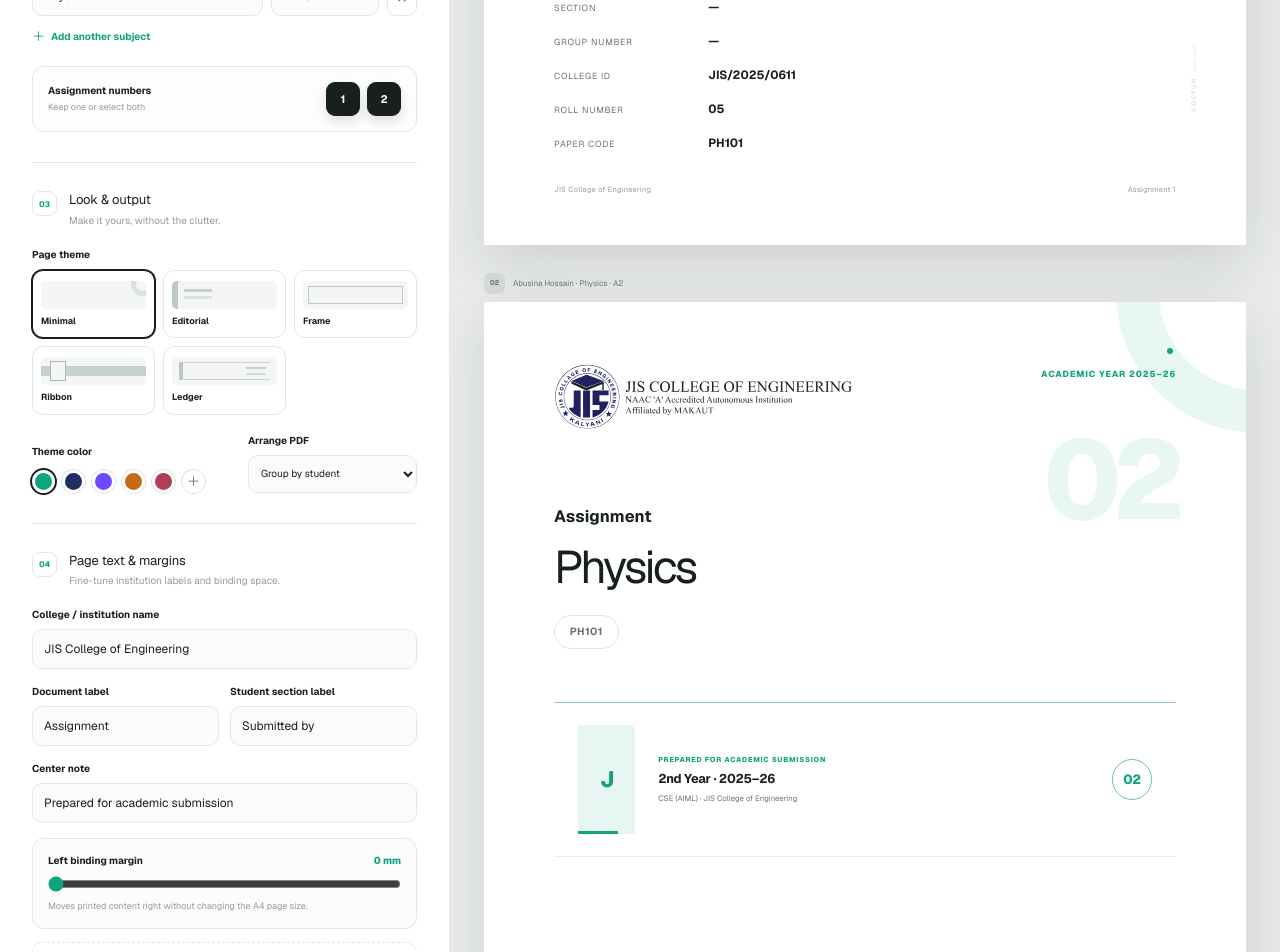
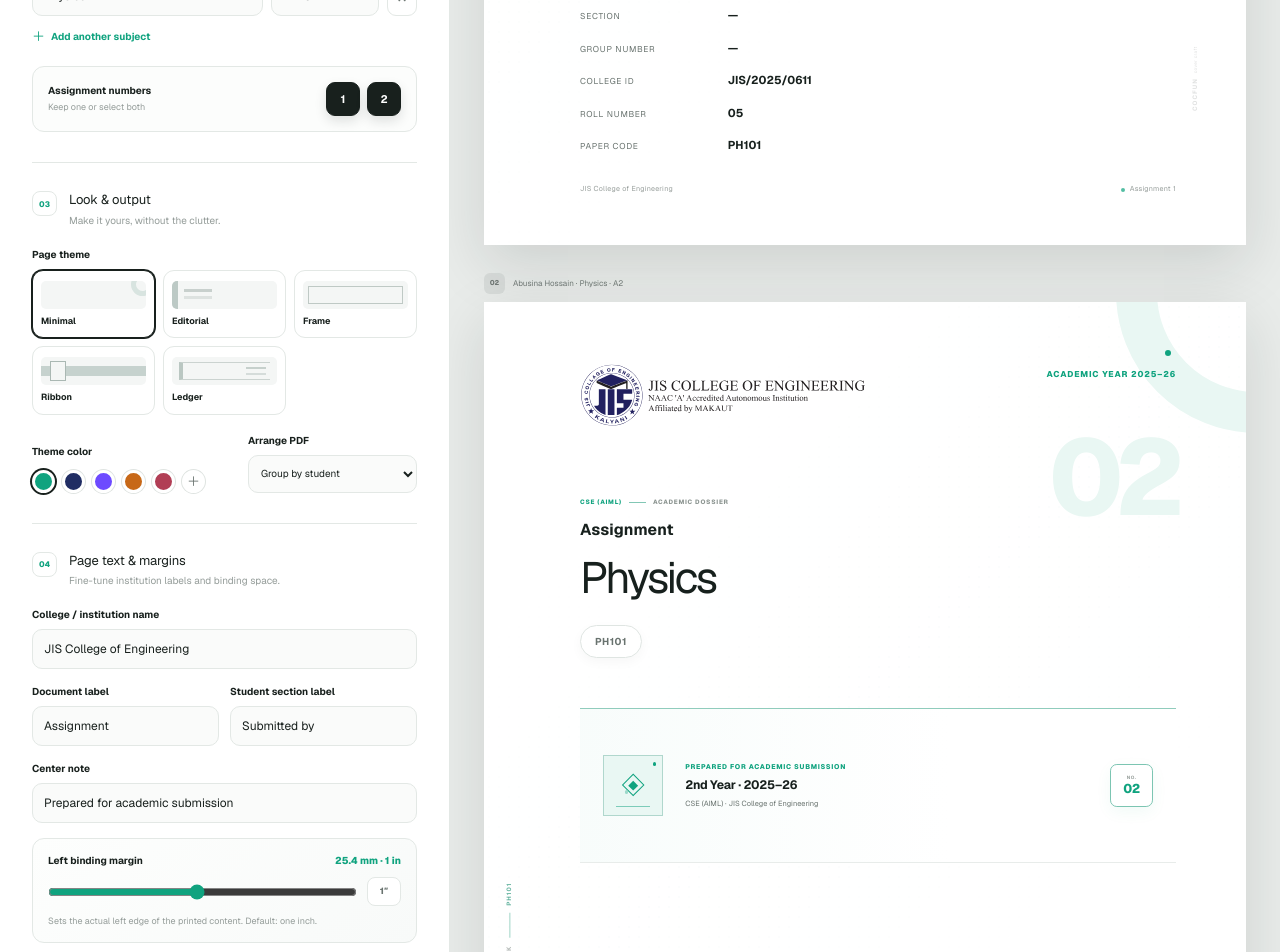
Before and after one commit to CraftoGamerz/Assignment-Cover, a Next.js app: page / in a window 1280 px wide. Shown: the part 1000-1952 px from the top of the page. Built offline with nearby package versions, Linux system fonts and the light colour scheme.

Commit message:
feat: refine cover typography and print layout

```diff
--- a/app/globals.css
+++ b/app/globals.css
@@ -123,12 +123,17 @@ button { color: inherit; }
 .custom-color input { position: absolute; inset: 0; opacity: 0; cursor: pointer; }
 .custom-color span { font-size: 13px; color: var(--muted); line-height: 1; }
 .arrange-field select { height: 38px; padding: 8px; font-size: 10px; }
-.margin-control { display: grid; gap: 8px; padding: 14px 15px; border: 1px solid var(--line); border-radius: 12px; background: #fbfcfb; }
-.margin-control > span { display: flex; align-items: center; justify-content: space-between; gap: 12px; }
-.margin-control strong { font-size: 10px; }
-.margin-control output { color: var(--accent); font-size: 10px; font-weight: 720; }
-.margin-control input { width: 100%; accent-color: var(--accent); cursor: pointer; }
-.margin-control small { color: var(--faint); font-size: 9px; }
+.margin-control, .type-control { display: grid; gap: 9px; padding: 14px 15px; border: 1px solid var(--line); border-radius: 12px; background: linear-gradient(145deg, #fdfefd, #f8faf9); }
+.margin-control > span, .type-control > span { display: flex; align-items: center; justify-content: space-between; gap: 12px; }
+.margin-control strong, .type-control strong { font-size: 10px; }
+.margin-control output, .type-control output { color: var(--accent); font-size: 10px; font-weight: 720; }
+.margin-control input, .type-control input { width: 100%; accent-color: var(--accent); cursor: pointer; }
+.margin-control small, .type-control small { color: var(--faint); font-size: 9px; line-height: 1.45; }
+.range-row, .type-slider-row { display: flex; align-items: center; gap: 10px; }
+.range-row button, .type-slider-row button { flex: 0 0 auto; height: 29px; min-width: 34px; padding: 0 8px; border: 1px solid var(--line); border-radius: 8px; background: white; color: var(--muted); font-size: 9px; font-weight: 720; cursor: pointer; }
+.range-row button:hover, .type-slider-row button:hover { border-color: var(--accent); color: var(--accent); }
+.type-slider-row button:first-child { font-size: 8px; }
+.type-slider-row button:last-child { font-size: 11px; }
 .watermark-note { margin-top: 13px; padding: 10px 12px; border: 1px dashed #e0e5e2; border-radius: 10px; display: flex; align-items: center; gap: 10px; color: var(--faint); }
 .watermark-note span { color: #a8afac; font-size: 8px; font-weight: 760; letter-spacing: .18em; }
 .watermark-note p { margin: 0; font-size: 8px; line-height: 1.45; }
@@ -150,7 +155,21 @@ button { color: inherit; }
 .page-meta p { margin: 0; font-size: 8px; white-space: nowrap; overflow: hidden; text-overflow: ellipsis; }
 .cover-page {
   --page-accent: #10a37f;
-  --binding-offset: 0%;
+  --page-left-margin: 25.4mm;
+  --fs-xs: .78cqw;
+  --fs-sm: 1.05cqw;
+  --fs-meta: 1.15cqw;
+  --fs-footer: 1.2cqw;
+  --fs-small: 1.25cqw;
+  --fs-kicker: 1.32cqw;
+  --fs-label: 1.42cqw;
+  --fs-chip: 1.68cqw;
+  --fs-body: 1.92cqw;
+  --fs-title: 2.05cqw;
+  --fs-count: 2.15cqw;
+  --fs-assignment: 2.65cqw;
+  --fs-subject: 7.35cqw;
+  --fs-index: 18cqw;
   width: min(100%, 210mm);
   aspect-ratio: 210 / 297;
   margin: 0 auto;
@@ -158,46 +177,59 @@ button { color: inherit; }
   position: relative;
   overflow: hidden;
   box-shadow: 0 20px 55px rgba(24, 33, 29, .13);
-  padding: 8.2% 9.2% 6.5% calc(9.2% + var(--binding-offset));
+  padding: 8.2% 9.2% 6.5% var(--page-left-margin);
   display: flex;
   flex-direction: column;
   container-type: inline-size;
   color: #17201d;
 }
+.cover-texture { position: absolute; inset: 0; pointer-events: none; background-image: radial-gradient(circle, color-mix(in srgb, var(--page-accent) 25%, transparent) .55px, transparent .75px); background-size: 10px 10px; opacity: .3; mask-image: linear-gradient(135deg, transparent 12%, black 42%, transparent 70%); }
 .cover-orbit { position: absolute; width: 37%; aspect-ratio: 1; border: 7cqw solid color-mix(in srgb, var(--page-accent) 9%, white); border-radius: 50%; right: -20%; top: -14%; }
 .cover-orbit span { position: absolute; width: 6px; height: 6px; border-radius: 50%; background: var(--page-accent); left: 4%; bottom: 18%; }
 .cover-rule { position: absolute; left: 0; top: 0; width: 4px; height: 100%; background: var(--page-accent); opacity: 0; }
+.cover-folio { position: absolute; left: 2.8%; top: 37%; height: 28%; display: flex; align-items: center; gap: 1.3cqw; writing-mode: vertical-rl; transform: rotate(180deg); color: color-mix(in srgb, var(--page-accent) 72%, #747d79); font-size: var(--fs-sm); font-weight: 680; letter-spacing: .16em; text-transform: uppercase; opacity: .72; z-index: 2; }
+.cover-folio span { color: #939b98; }
+.cover-folio i { width: 1px; height: 4.2cqw; background: color-mix(in srgb, var(--page-accent) 48%, #dfe5e2); }
 .cover-header { display: flex; align-items: flex-start; justify-content: space-between; gap: 7%; position: relative; z-index: 2; }
 .cover-header img { width: 48%; height: auto; object-fit: contain; }
-.academic-chip { padding-top: .7%; color: var(--page-accent); font-size: 1.42cqw; font-weight: 720; letter-spacing: .1em; text-transform: uppercase; text-align: right; }
+.academic-chip { padding-top: .7%; color: var(--page-accent); font-size: var(--fs-label); font-weight: 720; letter-spacing: .1em; text-transform: uppercase; text-align: right; }
 .cover-hero { margin-top: 12%; position: relative; z-index: 2; }
-.assignment-label { font-size: 2.65cqw; font-weight: 660; letter-spacing: .01em; }
-.assignment-index { position: absolute; right: 0; top: -48%; color: color-mix(in srgb, var(--page-accent) 9%, white); font-size: 18cqw; line-height: .82; font-weight: 780; letter-spacing: -.09em; }
-.cover-hero h2 { margin: 2.5% 0 0; max-width: 82%; font-size: 7.35cqw; line-height: 1.01; letter-spacing: -.055em; overflow-wrap: anywhere; }
-.paper-chip { display: inline-block; margin-top: 4%; color: var(--muted); border: 1px solid #dfe5e2; border-radius: 999px; padding: 1.35% 2.35%; font-size: 1.68cqw; font-weight: 680; letter-spacing: .05em; }
-.cover-centerpiece { margin: 8.5% 0 0; min-height: 16%; padding: 3.5% 3.8%; border-top: 1px solid color-mix(in srgb, var(--page-accent) 38%, #dfe5e2); border-bottom: 1px solid #e8ecea; display: grid; grid-template-columns: 10% 1fr auto; gap: 4%; align-items: center; position: relative; z-index: 2; }
-.center-mark { align-self: stretch; min-height: 100%; background: color-mix(in srgb, var(--page-accent) 10%, white); display: grid; place-items: center; position: relative; overflow: hidden; }
-.center-mark span { color: var(--page-accent); font-size: 3.6cqw; font-weight: 780; letter-spacing: -.06em; }
-.center-mark i { position: absolute; width: 70%; height: 3px; background: var(--page-accent); left: 0; bottom: 0; }
+.hero-kicker { display: flex; align-items: center; gap: 1.2cqw; margin-bottom: 1.8%; color: var(--page-accent); font-size: var(--fs-sm); font-weight: 720; letter-spacing: .12em; text-transform: uppercase; }
+.hero-kicker i { width: 2.8cqw; height: 1px; background: color-mix(in srgb, var(--page-accent) 45%, #dfe5e2); }
+.hero-kicker span:last-child { color: #8c9591; }
+.assignment-label { font-size: var(--fs-assignment); font-weight: 660; letter-spacing: .01em; }
+.assignment-index { position: absolute; right: 0; top: -40%; color: color-mix(in srgb, var(--page-accent) 9%, white); font-size: var(--fs-index); line-height: .82; font-weight: 780; letter-spacing: -.09em; }
+.cover-hero h2 { margin: 2.5% 0 0; max-width: 82%; font-size: var(--fs-subject); line-height: 1.01; letter-spacing: -.055em; overflow-wrap: anywhere; }
+.paper-chip { display: inline-block; margin-top: 4%; color: var(--muted); border: 1px solid #dfe5e2; border-radius: 999px; padding: 1.35% 2.35%; font-size: var(--fs-chip); font-weight: 680; letter-spacing: .05em; box-shadow: 0 4px 12px rgba(22, 32, 28, .035); }
+.cover-centerpiece { margin: 8.5% 0 0; min-height: 16%; padding: 3.5% 3.8%; border-top: 1px solid color-mix(in srgb, var(--page-accent) 38%, #dfe5e2); border-bottom: 1px solid #e8ecea; display: grid; grid-template-columns: 11% 1fr auto; gap: 4%; align-items: center; position: relative; z-index: 2; background: linear-gradient(90deg, color-mix(in srgb, var(--page-accent) 3%, white), white 62%); }
+.center-mark { width: 100%; aspect-ratio: 1; background: color-mix(in srgb, var(--page-accent) 9%, white); border: 1px solid color-mix(in srgb, var(--page-accent) 24%, #e2e8e5); display: grid; place-items: center; position: relative; overflow: hidden; }
+.center-mark span { width: 2.75cqw; height: 2.75cqw; border: 1px solid var(--page-accent); transform: rotate(45deg); position: relative; }
+.center-mark span::after { content: ''; position: absolute; inset: 27%; background: var(--page-accent); }
+.center-mark i { position: absolute; width: 58%; height: 1px; background: color-mix(in srgb, var(--page-accent) 55%, white); left: 21%; bottom: 14%; }
+.center-mark b { position: absolute; width: .65cqw; height: .65cqw; border-radius: 50%; background: var(--page-accent); right: 10%; top: 10%; box-shadow: -4.7cqw 4.7cqw 0 color-mix(in srgb, var(--page-accent) 42%, white); }
 .center-copy { display: grid; gap: .65cqw; }
-.center-copy > span { color: var(--page-accent); font-size: 1.15cqw; font-weight: 720; letter-spacing: .105em; text-transform: uppercase; }
-.center-copy strong { font-size: 2.05cqw; letter-spacing: -.02em; }
-.center-copy small { color: var(--muted); font-size: 1.25cqw; }
-.center-count { width: 6.5cqw; height: 6.5cqw; border: 1px solid color-mix(in srgb, var(--page-accent) 55%, #dfe5e2); border-radius: 50%; color: var(--page-accent); display: grid; place-items: center; font-size: 2.15cqw; line-height: 1; font-weight: 760; letter-spacing: -.03em; }
+.center-copy > span { color: var(--page-accent); font-size: var(--fs-meta); font-weight: 720; letter-spacing: .105em; text-transform: uppercase; }
+.center-copy strong { font-size: var(--fs-title); letter-spacing: -.02em; }
+.center-copy small { color: var(--muted); font-size: var(--fs-small); }
+.center-count { width: 7.3cqw; min-height: 7.3cqw; border: 1px solid color-mix(in srgb, var(--page-accent) 48%, #dfe5e2); border-radius: 1.15cqw; color: var(--page-accent); display: grid; align-content: center; justify-items: center; line-height: 1; letter-spacing: -.03em; background: white; box-shadow: 0 5px 16px color-mix(in srgb, var(--page-accent) 6%, transparent); }
+.center-count small { margin-bottom: .55cqw; color: #959d99; font-size: var(--fs-xs); font-weight: 700; letter-spacing: .12em; text-transform: uppercase; }
+.center-count strong { font-size: var(--fs-count); font-weight: 770; }
 .identity-card { margin-top: auto; padding-top: 4.8%; border-top: 1px solid #dfe5e2; position: relative; z-index: 2; }
 .identity-heading { display: flex; justify-content: space-between; align-items: baseline; margin-bottom: 3.7%; }
-.identity-heading > span { font-size: 2.05cqw; font-weight: 720; }
-.identity-heading small { color: var(--page-accent); font-size: 1.32cqw; font-weight: 680; letter-spacing: .07em; text-transform: uppercase; }
+.identity-heading > span { font-size: var(--fs-title); font-weight: 720; }
+.identity-heading small { color: var(--page-accent); font-size: var(--fs-kicker); font-weight: 680; letter-spacing: .07em; text-transform: uppercase; }
 .identity-card dl { margin: 0; display: grid; gap: 2.6cqw; max-width: 80%; }
 .identity-card dl > div { display: grid; grid-template-columns: 28% 1fr; align-items: baseline; gap: 3%; }
-.identity-card dt { color: var(--muted); font-size: 1.42cqw; text-transform: uppercase; letter-spacing: .08em; }
-.identity-card dd { margin: 0; font-size: 1.92cqw; font-weight: 650; overflow-wrap: anywhere; }
-.cover-footer { margin-top: 5%; display: flex; justify-content: space-between; color: #969d9a; font-size: 1.2cqw; letter-spacing: .035em; }
+.identity-card dt { color: var(--muted); font-size: var(--fs-label); text-transform: uppercase; letter-spacing: .08em; }
+.identity-card dd { margin: 0; font-size: var(--fs-body); font-weight: 650; overflow-wrap: anywhere; }
+.cover-footer { margin-top: 5%; display: flex; justify-content: space-between; color: #969d9a; font-size: var(--fs-footer); letter-spacing: .035em; }
+.cover-footer > span:last-child { display: flex; align-items: center; gap: .8cqw; }
+.cover-footer i { width: .7cqw; height: .7cqw; border-radius: 50%; background: var(--page-accent); opacity: .72; }
 .cover-watermark { position: absolute; right: 2.4%; bottom: 15%; transform: rotate(-90deg); transform-origin: center; display: flex; align-items: baseline; gap: .8cqw; color: #17201d; opacity: .13; z-index: 3; pointer-events: none; }
-.cover-watermark strong { font-size: 1.05cqw; letter-spacing: .16em; }
-.cover-watermark span { font-size: .78cqw; letter-spacing: .08em; text-transform: lowercase; }
+.cover-watermark strong { font-size: var(--fs-sm); letter-spacing: .16em; }
+.cover-watermark span { font-size: var(--fs-xs); letter-spacing: .08em; text-transform: lowercase; }
 
-.theme-editorial { padding-left: calc(12.5% + var(--binding-offset)); }
+.theme-editorial { padding-left: var(--page-left-margin); }
 .theme-editorial .cover-rule { opacity: 1; width: 3.2%; }
 .theme-editorial .cover-orbit { border-radius: 0; border: 0; width: 31%; height: 17%; aspect-ratio: auto; right: 0; top: 0; background: color-mix(in srgb, var(--page-accent) 10%, white); }
 .theme-editorial .cover-orbit span { left: auto; right: 12%; top: auto; bottom: 15%; border-radius: 0; width: 30%; height: 3px; }
@@ -206,8 +238,10 @@ button { color: inherit; }
 .theme-editorial .paper-chip { color: white; background: var(--page-accent); border-color: var(--page-accent); border-radius: 2px; }
 .theme-editorial .cover-centerpiece { margin-left: -4%; padding-left: 4%; background: color-mix(in srgb, var(--page-accent) 5%, white); border-bottom-color: color-mix(in srgb, var(--page-accent) 18%, #e8ecea); }
 .theme-editorial .center-mark { background: var(--page-accent); }
-.theme-editorial .center-mark span { color: white; }
-.theme-editorial .center-mark i { background: white; }
+.theme-editorial .center-mark { border-color: color-mix(in srgb, var(--page-accent) 70%, white); }
+.theme-editorial .center-mark span { border-color: white; }
+.theme-editorial .center-mark span::after, .theme-editorial .center-mark b { background: white; }
+.theme-editorial .center-mark i { background: rgba(255,255,255,.7); }
 
 .theme-frame::after { content: ''; position: absolute; inset: 3.1%; border: 1px solid color-mix(in srgb, var(--page-accent) 45%, #dfe5e2); pointer-events: none; }
 .theme-frame .cover-orbit { width: 8%; aspect-ratio: 1; right: 7%; top: 8%; border: 0; border-radius: 2px; background: var(--page-accent); transform: rotate(45deg); }
@@ -222,13 +256,15 @@ button { color: inherit; }
 .theme-ribbon .cover-orbit { width: 100%; height: 13%; aspect-ratio: auto; border: 0; border-radius: 0; right: 0; top: 45%; background: color-mix(in srgb, var(--page-accent) 7%, white); }
 .theme-ribbon .cover-orbit span { width: 17%; height: 4px; border-radius: 0; left: auto; right: 0; bottom: 0; }
 .theme-ribbon .assignment-index { color: var(--page-accent); opacity: .12; }
-.theme-ribbon .cover-centerpiece { margin-left: -11.4%; margin-right: -11.4%; padding-left: calc(11.4% + var(--binding-offset)); padding-right: 11.4%; background: var(--page-accent); border: 0; color: white; }
+.theme-ribbon .cover-centerpiece { margin-left: calc(0mm - var(--page-left-margin)); margin-right: -19.32mm; padding-left: var(--page-left-margin); padding-right: 19.32mm; background: var(--page-accent); border: 0; color: white; }
 .theme-ribbon .center-mark { background: white; }
 .theme-ribbon .center-copy > span, .theme-ribbon .center-copy small { color: white; opacity: .78; }
 .theme-ribbon .center-copy strong { color: white; }
 .theme-ribbon .center-count { border-color: rgba(255,255,255,.7); color: white; }
+.theme-ribbon .center-count { background: rgba(255,255,255,.08); box-shadow: none; }
+.theme-ribbon .center-count small { color: rgba(255,255,255,.7); }
 
-.theme-ledger::before { content: ''; position: absolute; left: calc(5.2% + var(--binding-offset)); top: 0; bottom: 0; width: 1px; background: color-mix(in srgb, var(--page-accent) 35%, #dfe5e2); }
+.theme-ledger::before { content: ''; position: absolute; left: calc(var(--page-left-margin) - 8mm); top: 0; bottom: 0; width: 1px; background: color-mix(in srgb, var(--page-accent) 35%, #dfe5e2); }
 .theme-ledger .cover-orbit { width: 13%; aspect-ratio: 1; right: 7%; top: 6%; border: 0; border-radius: 0; background: color-mix(in srgb, var(--page-accent) 12%, white); }
 .theme-ledger .cover-orbit span { width: 32%; height: 32%; left: 34%; bottom: 34%; border-radius: 0; }
 .theme-ledger .assignment-index { -webkit-text-stroke: 1px color-mix(in srgb, var(--page-accent) 28%, #dfe5e2); color: white; }
--- a/app/page.tsx
+++ b/app/page.tsx
@@ -25,6 +25,7 @@ type Settings = {
   submissionNote: string;
   submittedByLabel: string;
   leftMargin: number;
+  fontScale: number;
   subjects: Subject[];
   assignments: number[];
   theme: CoverTheme;
@@ -58,7 +59,8 @@ const DEFAULTS: Settings = {
   assignmentLabel: 'Assignment',
   submissionNote: 'Prepared for academic submission',
   submittedByLabel: 'Submitted by',
-  leftMargin: 0,
+  leftMargin: 25.4,
+  fontScale: 100,
   subjects: [{ id: 'physics', name: 'Physics', code: 'PH101' }],
   assignments: [1, 2],
   theme: 'minimal',
@@ -120,24 +122,42 @@ function makeCovers(settings: Settings): Cover[] {
 }
 
 function CoverPage({ cover, settings }: { cover: Cover; settings: Settings }) {
-  const safeLeftMargin = Math.max(0, Math.min(settings.leftMargin || 0, 18));
+  const safeLeftMargin = Math.max(12, Math.min(settings.leftMargin || 25.4, 40));
+  const safeFontScale = Math.max(80, Math.min(settings.fontScale || 100, 120)) / 100;
   const pageStyle = {
     '--page-accent': settings.accent,
-    '--binding-offset': `${(safeLeftMargin / 210) * 100}%`,
+    '--page-left-margin': `${safeLeftMargin}mm`,
+    '--fs-xs': `${(0.78 * safeFontScale).toFixed(3)}cqw`,
+    '--fs-sm': `${(1.05 * safeFontScale).toFixed(3)}cqw`,
+    '--fs-meta': `${(1.15 * safeFontScale).toFixed(3)}cqw`,
+    '--fs-footer': `${(1.2 * safeFontScale).toFixed(3)}cqw`,
+    '--fs-small': `${(1.25 * safeFontScale).toFixed(3)}cqw`,
+    '--fs-kicker': `${(1.32 * safeFontScale).toFixed(3)}cqw`,
+    '--fs-label': `${(1.42 * safeFontScale).toFixed(3)}cqw`,
+    '--fs-chip': `${(1.68 * safeFontScale).toFixed(3)}cqw`,
+    '--fs-body': `${(1.92 * safeFontScale).toFixed(3)}cqw`,
+    '--fs-title': `${(2.05 * safeFontScale).toFixed(3)}cqw`,
+    '--fs-count': `${(2.15 * safeFontScale).toFixed(3)}cqw`,
+    '--fs-assignment': `${(2.65 * safeFontScale).toFixed(3)}cqw`,
+    '--fs-subject': `${(7.35 * safeFontScale).toFixed(3)}cqw`,
+    '--fs-index': `${(18 * safeFontScale).toFixed(3)}cqw`,
   } as CSSProperties;
   const subjectName = cover.subject.name.trim() || 'Untitled Subject';
   const paperCode = cover.subject.code.trim() || '—';
 
   return (
     <article className={`cover-page theme-${settings.theme}`} style={pageStyle}>
+      <div className="cover-texture" aria-hidden="true" />
       <div className="cover-orbit" aria-hidden="true"><span /></div>
       <div className="cover-rule" aria-hidden="true" />
+      <div className="cover-folio" aria-hidden="true"><span>Coursework</span><i />{paperCode}</div>
       <header className="cover-header">
         <img src={`${process.env.NEXT_PUBLIC_BASE_PATH || ''}/jis-college-logo.svg`} alt={settings.collegeName || 'College logo'} />
         <div className="academic-chip">Academic year {settings.academicYear || '2025–26'}</div>
       </header>
 
       <section className="cover-hero">
+        <div className="hero-kicker"><span>{settings.stream || 'Stream'}</span><i /><span>Academic dossier</span></div>
         <div className="assignment-label">{settings.assignmentLabel || 'Assignment'}</div>
         <div className="assignment-index">{String(cover.assignment).padStart(2, '0')}</div>
         <h2>{subjectName}</h2>
@@ -145,13 +165,13 @@ function CoverPage({ cover, settings }: { cover: Cover; settings: Settings }) {
       </section>
 
       <section className="cover-centerpiece" aria-label="Academic submission details">
-        <div className="center-mark" aria-hidden="true"><span>{(settings.collegeName.trim()[0] || 'J').toUpperCase()}</span><i /></div>
+        <div className="center-mark" aria-hidden="true"><span /><i /><b /></div>
         <div className="center-copy">
           <span>{settings.submissionNote || 'Prepared for academic submission'}</span>
           <strong>{settings.year} · {settings.academicYear || '2025–26'}</strong>
           <small>{settings.stream || 'Stream'} · {settings.collegeName || 'College'}</small>
         </div>
-        <div className="center-count" aria-label={`Assignment number ${cover.assignment}`}>{String(cover.assignment).padStart(2, '0')}</div>
+        <div className="center-count" aria-label={`Assignment number ${cover.assignment}`}><small>No.</small><strong>{String(cover.assignment).padStart(2, '0')}</strong></div>
       </section>
 
       <section className="identity-card" aria-label="Student details">
@@ -172,7 +192,7 @@ function CoverPage({ cover, settings }: { cover: Cover; settings: Settings }) {
 
       <footer className="cover-footer">
         <span>{settings.collegeName || 'College'}</span>
-        <span>{settings.assignmentLabel || 'Assignment'} {cover.assignment}</span>
+        <span><i aria-hidden="true" />{settings.assignmentLabel || 'Assignment'} {cover.assignment}</span>
       </footer>
       <div className="cover-watermark" aria-label="COCFUN watermark"><strong>COCFUN</strong><span>cover craft</span></div>
     </article>
@@ -189,9 +209,15 @@ export default function Home() {
       const stored = localStorage.getItem(STORAGE_KEY);
       if (stored) {
         const parsed = JSON.parse(stored) as Partial<Settings>;
+        const isLegacyMargin = typeof parsed.fontScale !== 'number';
+        const migratedMargin = isLegacyMargin
+          ? Math.min(40, 25.4 + Math.max(0, Number(parsed.leftMargin) || 0))
+          : Math.max(12, Math.min(Number(parsed.leftMargin) || 25.4, 40));
         setSettings({
           ...DEFAULTS,
           ...parsed,
+          leftMargin: migratedMargin,
+          fontScale: Math.max(80, Math.min(Number(parsed.fontScale) || 100, 120)),
           subjects: parsed.subjects?.length ? parsed.subjects : DEFAULTS.subjects,
         });
       }
@@ -398,11 +424,23 @@ export default function Home() {
                 <span>Center note</span>
                 <input value={settings.submissionNote} onChange={(event) => update('submissionNote', event.target.value)} placeholder="Prepared for academic submission" />
               </label>
-              <label className="margin-control field-wide">
-                <span><strong>Left binding margin</strong><output>{settings.leftMargin || 0} mm</output></span>
-                <input type="range" min="0" max="18" step="1" value={settings.leftMargin || 0} onChange={(event) => update('leftMargin', Number(event.target.value))} />
-                <small>Moves printed content right without changing the A4 page size.</small>
-              </label>
+              <div className="margin-control field-wide">
+                <span><strong>Left binding margin</strong><output>{settings.leftMargin.toFixed(1).replace('.0', '')} mm{Math.abs(settings.leftMargin - 25.4) < 0.1 ? ' · 1 in' : ''}</output></span>
+                <div className="range-row">
+                  <input type="range" min="12" max="40" step="0.5" value={settings.leftMargin} onChange={(event) => update('leftMargin', Number(event.target.value))} aria-label="Left binding margin in millimetres" />
+                  <button type="button" onClick={() => update('leftMargin', 25.4)} title="Reset to one inch">1″</button>
+                </div>
+                <small>Sets the actual left edge of the printed content. Default: one inch.</small>
+              </div>
+              <div className="type-control field-wide">
+                <span><strong>Master font size</strong><output>{settings.fontScale}%</output></span>
+                <div className="type-slider-row">
+                  <button type="button" onClick={() => update('fontScale', Math.max(80, settings.fontScale - 5))} aria-label="Decrease all cover text">A−</button>
+                  <input type="range" min="80" max="120" step="1" value={settings.fontScale} onChange={(event) => update('fontScale', Number(event.target.value))} aria-label="Master cover font size percentage" />
+                  <button type="button" onClick={() => update('fontScale', Math.min(120, settings.fontScale + 5))} aria-label="Increase all cover text">A+</button>
+                </div>
+                <small>Scales every printed text style together while keeping the visual hierarchy.</small>
+              </div>
             </div>
             <div className="watermark-note"><span>COCFUN</span><p>A tiny, low-contrast watermark is kept intentionally quiet on every page.</p></div>
           </section>
```
